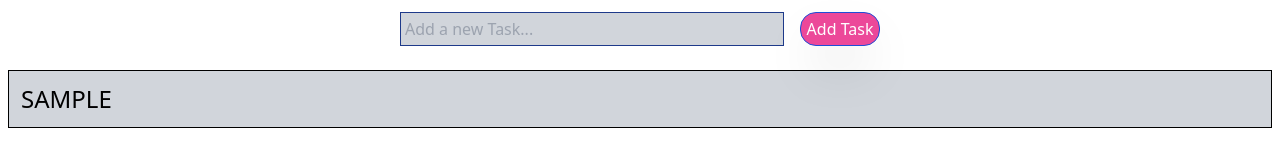
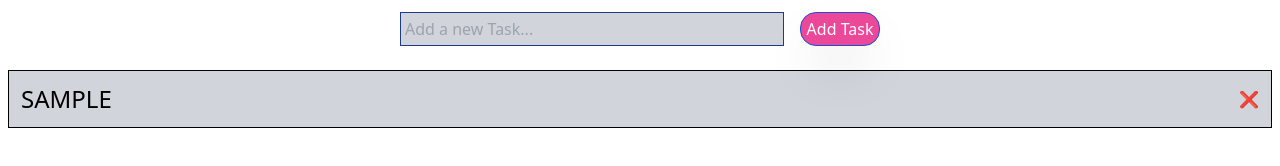
Before and after one commit to ashurbz/apps, a React (Create React App) app: page / in a window 1280 px wide. Both pictures are taken after typing "Sample" into the empty fields and a click on the button "Add Task". Shown: the part 356-522 px from the top of the page. Built offline with nearby package versions, Linux system fonts and the light colour scheme; the HTML template or start-up script is replaced by a standard one.

Commit message:
deleted todo

```diff
--- a/src/components/Todo/List.js
+++ b/src/components/Todo/List.js
@@ -1,17 +1,27 @@
 import React from "react";
-
-const List = ({ tasks }) => {
+const List = ({ tasks, deleteTodo }) => {
+  const handleTodoDelete = (id) => {
+    deleteTodo(id);
+  };
   return (
     <div>
       {tasks.map((task) => {
         return (
           <div
-            className="p-3 border border-black m-2 bg-gray-300"
+            className=" flex justify-between p-3 border border-black m-2 bg-gray-300"
             key={task.id}
           >
             <ul>
               <li className="text-2xl">{task.text.toUpperCase()}</li>
             </ul>
+            <button
+              onClick={() => {
+                handleTodoDelete(task.id);
+              }}
+            >
+              ❌
+            </button>
+            {/* <DeleteTodo delTask={tasks} deleteTodo={deleteTodo} /> */}
           </div>
         );
       })}
--- a/src/components/Todo/Todo.js
+++ b/src/components/Todo/Todo.js
@@ -13,6 +13,16 @@ const Todo = () => {
   const handleOnClick = () => {
     setTaskList([...taskList, { text: text, id: id }]);
     setText("");
+  };
+  //4  1 2 3 4
+  const handleDeleteTodo = (id) => {
+    const deletedItems = taskList.filter((task) => {
+      if (id !== task.id) {
+        return task;
+      }
+      console.log(task);
+    });
+    setTaskList(deletedItems);
   };
 
   return (
@@ -35,7 +45,7 @@ const Todo = () => {
         </button>
       </div>
       <div>
-        <List tasks={taskList} />
+        <List deleteTodo={handleDeleteTodo} tasks={taskList} />
       </div>
     </>
   );
```
